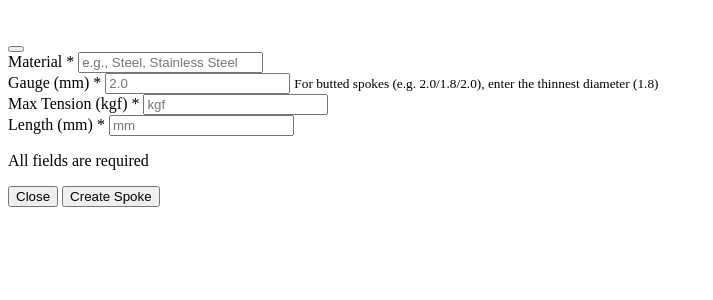
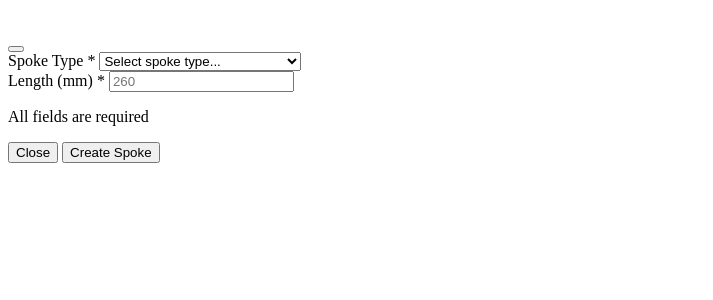
Before and after one commit to xivind/wheel-builder, a FastAPI app: page /partials/spoke-form in a window 1280 px wide. Shown: the top 300 px of the page, without its empty margins (0-713 px from the left). Run offline with FastAPI, Linux system fonts and the light colour scheme; data comes from the database, SQL or seed files in the repository; parts of the project's set-up code (start-up, migrations or seed data) failed here and were passed over.

Commit message:
feat: update spoke form for type selection UI
- Show dropdown of 36 spoke types in create mode
- Display spoke type details when selected (material, dimensions, range)
- Show readonly spoke type info in edit mode
- Only allow length editing
- Add JavaScript to show/hide type info on selection

🤖 Generated with [Claude Code](https://claude.com/claude-code)

Co-Authored-By: Claude <noreply@anthropic.com>

```diff
--- a/templates/partials/spoke_form.html
+++ b/templates/partials/spoke_form.html
@@ -21,37 +21,90 @@
             </ul>
         </div>
         {% endif %}
+
+        {% if error %}
+        <div class="alert alert-danger">
+            <i class="bi bi-exclamation-circle"></i>
+            {{ error }}
+        </div>
+        {% endif %}
+
+        {% if spoke %}
+        {# Edit mode - show spoke type as readonly #}
+        <div class="mb-3">
+            <label class="form-label">Spoke Type</label>
+            <div class="card bg-light">
+                <div class="card-body">
+                    <h6 class="card-title mb-2">{{ spoke.spoke_type.name }}</h6>
                     <div class="row">
-                    <div class="col-md-6 mb-3">
-                        <label for="material" class="form-label">Material <span class="text-danger">*</span></label>
-                        <input type="text" class="form-control" id="material" name="material"
-                               value="{% if spoke %}{{ spoke.material }}{% endif %}"
-                               placeholder="e.g., Steel, Stainless Steel" {% if locked %}disabled{% else %}required{% endif %}>
+                        <div class="col-md-6">
+                            <small class="text-muted">Material:</small>
+                            <div>{{ spoke.spoke_type.material }}</div>
                         </div>
-                    <div class="col-md-6 mb-3">
-                        <label for="gauge" class="form-label">Gauge (mm) <span class="text-danger">*</span></label>
-                        <input type="number" step="0.1" min="1.0" class="form-control" id="gauge" name="gauge"
-                               value="{% if spoke %}{{ spoke.gauge }}{% endif %}"
-                               placeholder="2.0" {% if locked %}disabled{% else %}required{% endif %}>
-                        <small class="form-text text-muted">For butted spokes (e.g. 2.0/1.8/2.0), enter the thinnest diameter (1.8)</small>
+                        <div class="col-md-6">
+                            <small class="text-muted">Dimensions:</small>
+                            <div>{{ spoke.spoke_type.dimensions }}</div>
                         </div>
                     </div>
-                <div class="row">
-                    <div class="col-md-6 mb-3">
-                        <label for="max_tension" class="form-label">Max Tension (kgf) <span class="text-danger">*</span></label>
-                        <input type="number" step="0.1" class="form-control" id="max_tension" name="max_tension"
-                               value="{% if spoke %}{{ spoke.max_tension }}{% endif %}"
-                               placeholder="kgf" {% if locked %}disabled{% else %}required{% endif %}>
-                    </div>
-                    <div class="col-md-6 mb-3">
-                        <label for="length" class="form-label">Length (mm) <span class="text-danger">*</span></label>
-                        <input type="number" step="0.1" class="form-control" id="length" name="length"
-                               value="{% if spoke %}{{ spoke.length }}{% endif %}"
-                               placeholder="mm" {% if locked %}disabled{% else %}required{% endif %}>
+                    <div class="mt-2">
+                        <small class="text-muted">Tension Range:</small>
+                        <div>{{ spoke.spoke_type.min_tm_reading }} ({{ spoke.spoke_type.min_tension_kgf }} kgf) - {{ spoke.spoke_type.max_tm_reading }} ({{ spoke.spoke_type.max_tension_kgf }} kgf)</div>
                     </div>
                 </div>
+            </div>
+            <input type="hidden" name="spoke_type_id" value="{{ spoke.spoke_type_id }}">
+        </div>
+
+        {% else %}
+        {# Create mode - allow spoke type selection #}
+        <div class="mb-3">
+            <label for="spoke_type_id" class="form-label">Spoke Type <span class="text-danger">*</span></label>
+            <select class="form-select" id="spoke_type_id" name="spoke_type_id" required onchange="updateSpokeTypeInfo(this)">
+                <option value="">Select spoke type...</option>
+                {% for spoke_type in spoke_types %}
+                <option value="{{ spoke_type.id }}"
+                        data-material="{{ spoke_type.material }}"
+                        data-dimensions="{{ spoke_type.dimensions }}"
+                        data-min-tm="{{ spoke_type.min_tm_reading }}"
+                        data-max-tm="{{ spoke_type.max_tm_reading }}"
+                        data-min-kgf="{{ spoke_type.min_tension_kgf }}"
+                        data-max-kgf="{{ spoke_type.max_tension_kgf }}">
+                    {{ spoke_type.name }}
+                </option>
+                {% endfor %}
+            </select>
+        </div>
+
+        <div id="spoke-type-info" class="card bg-light mb-3" style="display: none;">
+            <div class="card-body">
+                <div class="row">
+                    <div class="col-md-6">
+                        <small class="text-muted">Material:</small>
+                        <div id="info-material">-</div>
+                    </div>
+                    <div class="col-md-6">
+                        <small class="text-muted">Dimensions:</small>
+                        <div id="info-dimensions">-</div>
+                    </div>
+                </div>
+                <div class="mt-2">
+                    <small class="text-muted">Tension Range:</small>
+                    <div id="info-range">-</div>
+                </div>
+            </div>
+        </div>
+        {% endif %}
+
+        <div class="mb-3">
+            <label for="length" class="form-label">Length (mm) <span class="text-danger">*</span></label>
+            <input type="number" step="0.1" min="0.1" class="form-control" id="length" name="length"
+                   value="{% if spoke %}{{ spoke.length }}{% endif %}"
+                   placeholder="260" {% if locked %}disabled{% else %}required{% endif %}>
+        </div>
+
         <p class="text-muted small mt-3">
-                    <i class="bi bi-info-circle"></i> All fields are required
+            <i class="bi bi-info-circle"></i>
+            {% if spoke %}Only length can be edited.{% else %}All fields are required{% endif %}
         </p>
     </div>
     <div class="modal-footer">
@@ -63,5 +116,24 @@
         {% endif %}
     </div>
 </form>
+
+<script>
+function updateSpokeTypeInfo(select) {
+    const option = select.selectedOptions[0];
+    const infoDiv = document.getElementById('spoke-type-info');
+
+    if (!option.value) {
+        infoDiv.style.display = 'none';
+        return;
+    }
+
+    document.getElementById('info-material').textContent = option.dataset.material;
+    document.getElementById('info-dimensions').textContent = option.dataset.dimensions;
+    document.getElementById('info-range').textContent =
+        `${option.dataset.minTm} (${option.dataset.minKgf} kgf) - ${option.dataset.maxTm} (${option.dataset.maxKgf} kgf)`;
+
+    infoDiv.style.display = 'block';
+}
+</script>
     </div>
 </div>
```
Lines whose indentation alone changed are shown as unchanged.
